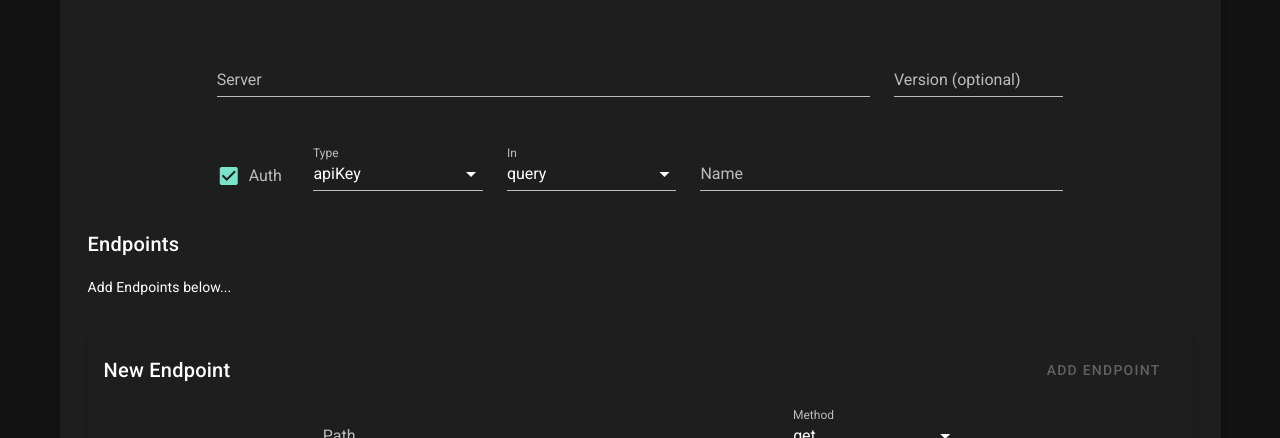
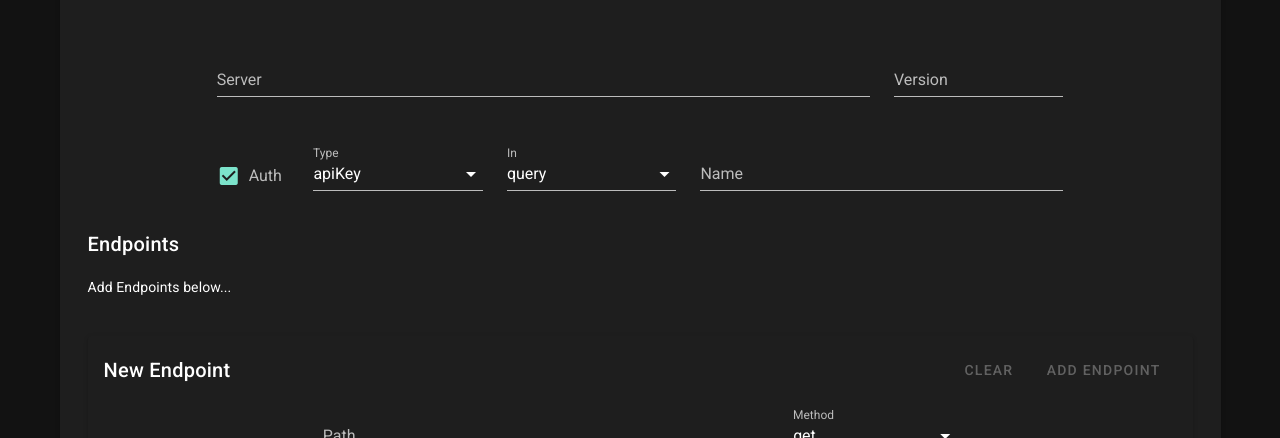
Before and after one commit to camronh/Airnode-Integration-Wizard, a Vue app: page / in a window 1280 px wide. Shown: the part 150-588 px from the top of the page. Built offline with nearby package versions, Linux system fonts and the light colour scheme.

Commit message:
Edit endpoint

```diff
--- a/src/views/Home.vue
+++ b/src/views/Home.vue
@@ -41,7 +41,9 @@
             <v-col cols="12" md="2">
               <v-text-field
                 v-model="version"
-                label="Version (optional)"
+                label="Version"
+                required
+                :rules="required"
               ></v-text-field>
             </v-col>
           </v-row>
@@ -82,12 +84,7 @@
             Endpoints
           </v-card-title>
           <v-card-text>
-            <v-chip-group
-              v-model="endpoints"
-              column
-              multiple
-              v-if="endpoints.length"
-            >
+            <template v-if="endpoints.length">
               <v-chip
                 v-for="(endpoint, i) of endpoints"
                 :key="i"
@@ -95,11 +92,12 @@
                 outlined
                 large
                 label
+                @click="ep = endpoint"
                 @click:close="deleteEndpoint(i)"
               >
                 {{ endpoint.path }} - {{ endpoint.method }}
               </v-chip>
-            </v-chip-group>
+            </template>
             <p v-else>
               Add Endpoints below...
             </p>
@@ -108,6 +106,14 @@
               <v-card-title>
                 New Endpoint
                 <v-spacer></v-spacer>
+                <v-btn
+                  @click="clearEndpoint"
+                  :disabled="!validEndpoint"
+                  text
+                  color="red"
+                >
+                  Clear
+                </v-btn>
                 <v-btn
                   @click="addEndpoint"
                   :disabled="!validEndpoint"
@@ -291,6 +297,13 @@ export default {
     deleteParam(i) {
       this.ep.params.splice(i, 1);
     },
+    clearEndpoint() {
+      this.ep = {
+        path: "",
+        method: "get",
+        params: [],
+      };
+    },
 
     deleteEndpoint(i) {
       this.endpoints.splice(i, 1);
```
